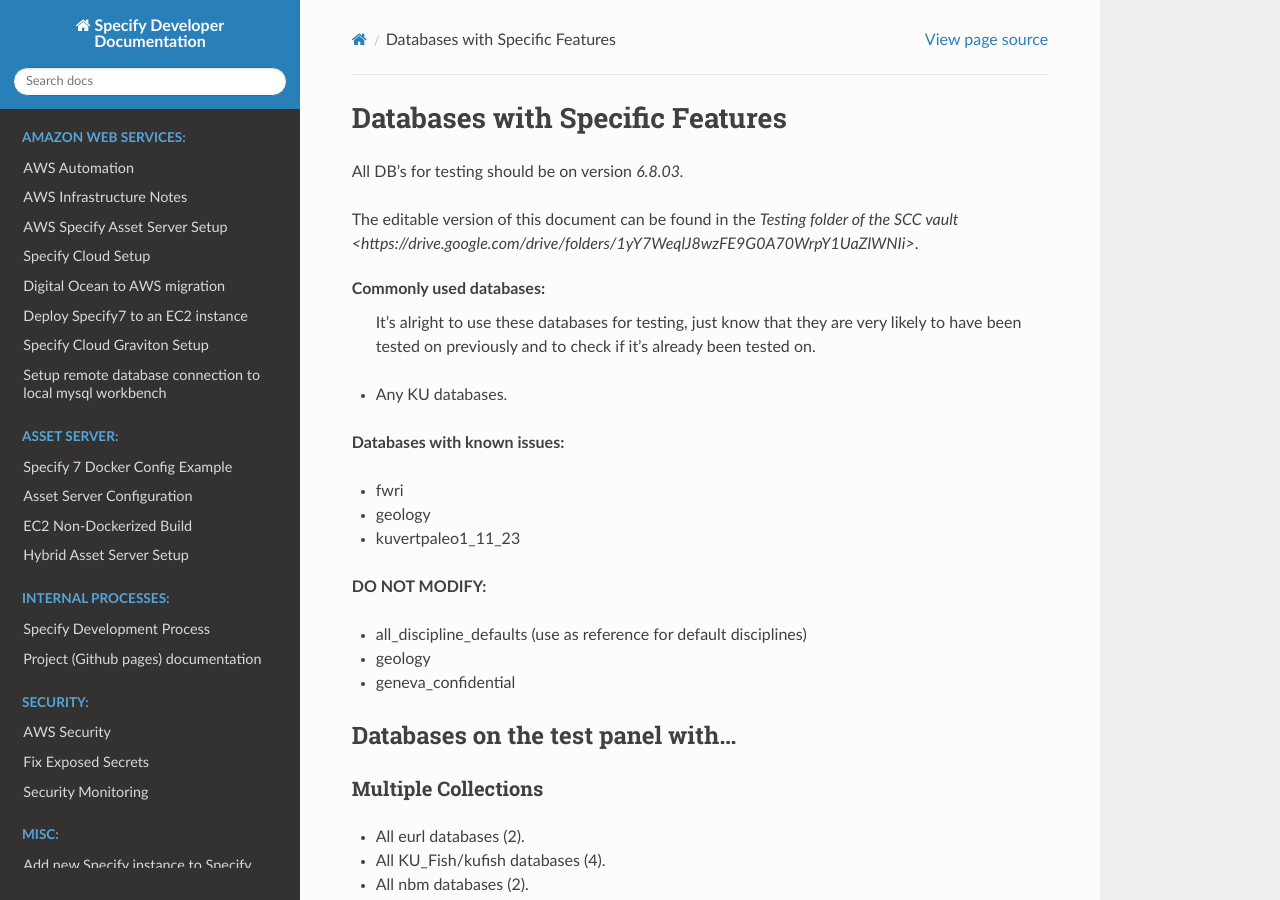
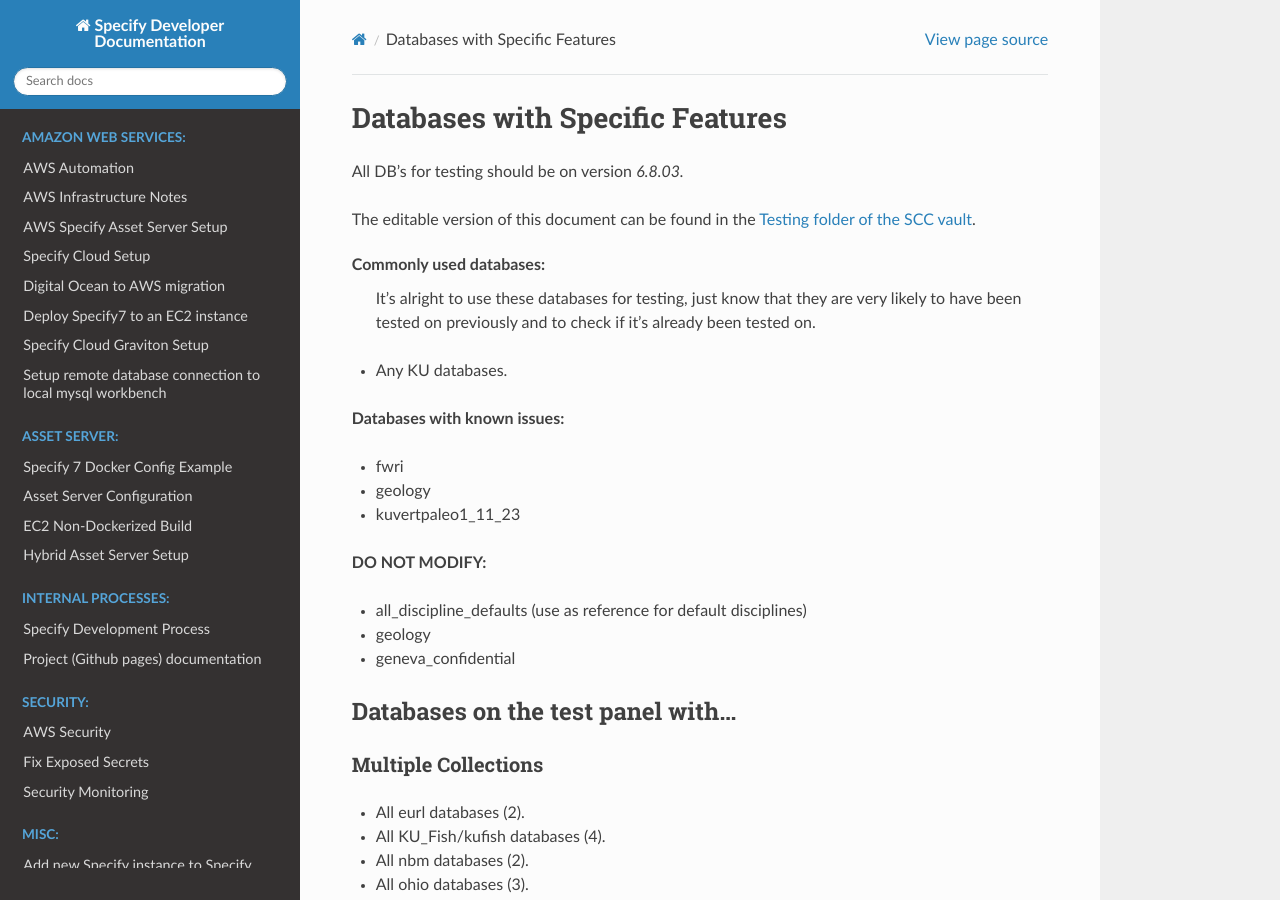
Before and after one commit to specify/specify.github.io, a Sphinx documentation site: the page built from sphinx/dev_process/dbgroups.rst, in a window 1280 px wide and 900 px high. Built offline with Sphinx 7.4.7 and the Read the Docs theme 2.0.0, drawn with Linux system fonts in a browser that asks for light colours.

Commit message:
fixed link in dbgroups.rst

```diff
--- a/sphinx/dev_process/dbgroups.rst
+++ b/sphinx/dev_process/dbgroups.rst
@@ -3,7 +3,7 @@
 
 All DB’s for testing should be on version `6.8.03.`
 
-The editable version of this document can be found in the `Testing folder of the SCC vault <https://drive.google.com/drive/folders/1yY7WeqlJ8wzFE9G0A70WrpY1UaZlWNIi>`.
+The editable version of this document can be found in the `Testing folder of the SCC vault <https://drive.google.com/drive/folders/1yY7WeqlJ8wzFE9G0A70WrpY1UaZlWNIi>`_.
 
 **Commonly used databases:**
     It’s alright to use these databases for testing, just know that they are very likely to have been tested on previously and to check if it’s already been tested on.
```
